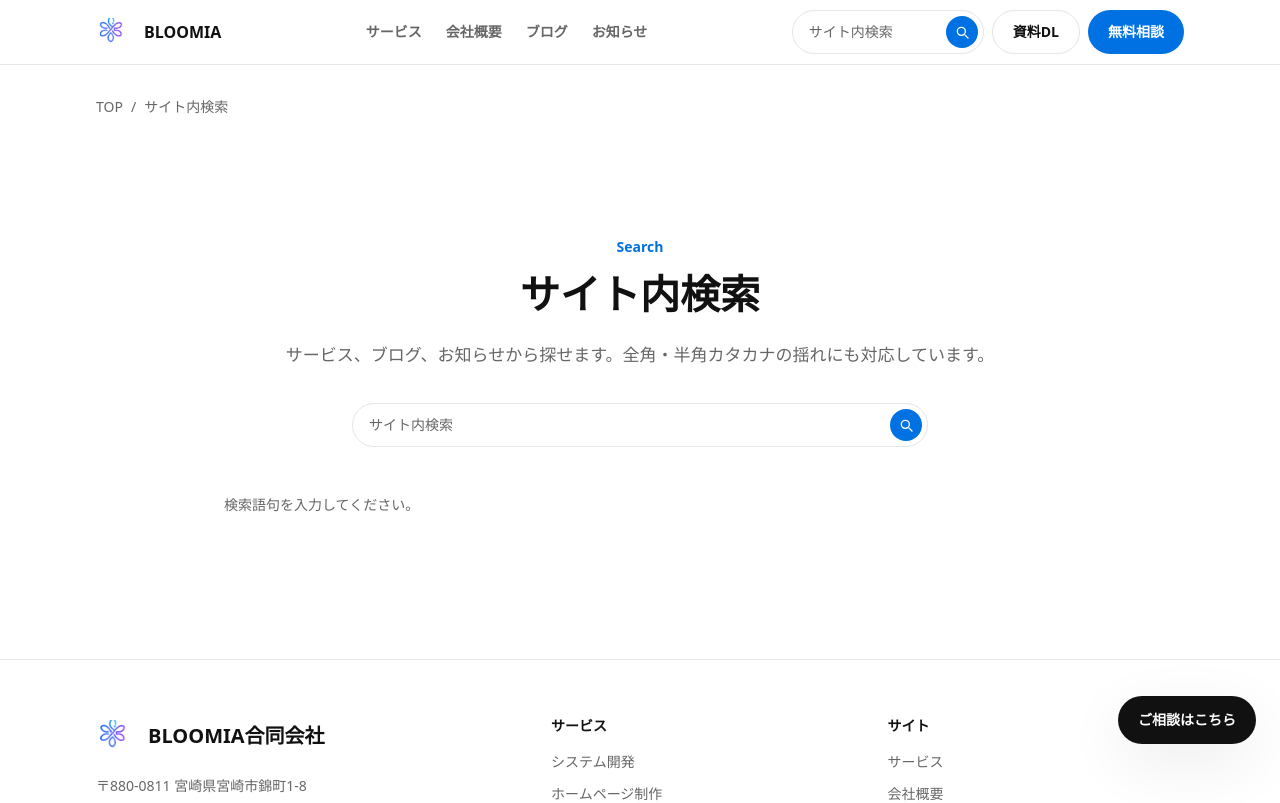
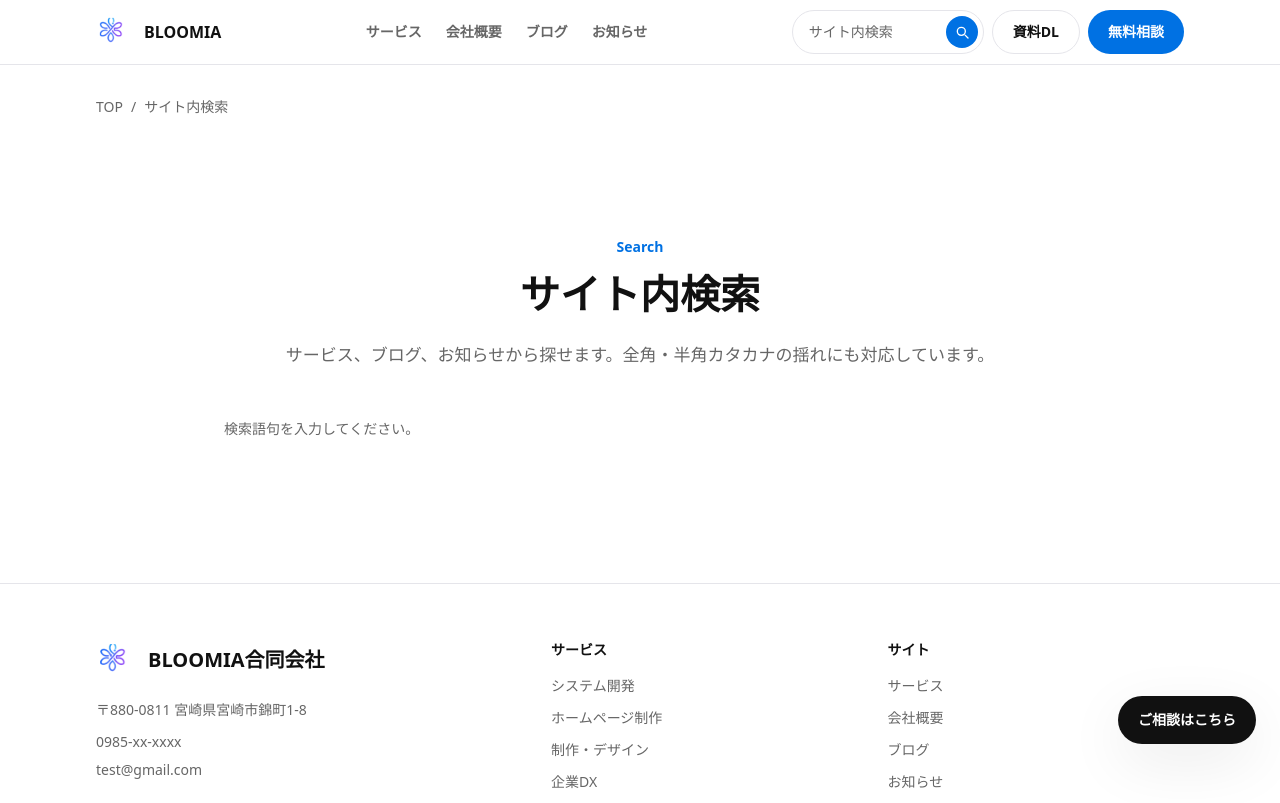
Before and after one commit to iwamitsuco/officialSite, a Next.js app: page /search in a window 1280 px wide. Shown: the top 803 px of the page. Built offline with nearby package versions, Linux system fonts and the light colour scheme.

Commit message:
Hide search page box on desktop

```diff
--- a/app/search/page.tsx
+++ b/app/search/page.tsx
@@ -26,7 +26,7 @@ export default async function SearchPage({ searchParams }: SearchPageProps) {
       <section className="section-space">
         <div className="container-site max-w-4xl">
           <SectionTitle label="Search" title="サイト内検索" description="サービス、ブログ、お知らせから探せます。全角・半角カタカナの揺れにも対応しています。" align="center" />
-          <div className="mx-auto mt-8 max-w-xl">
+          <div className="mx-auto mt-8 max-w-xl md:hidden">
             <Suspense>
               <SearchBox defaultValue={q} />
             </Suspense>
```
